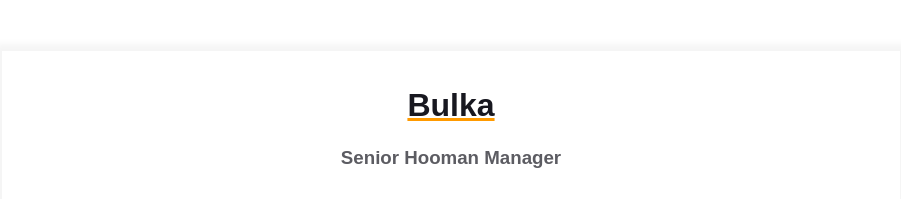
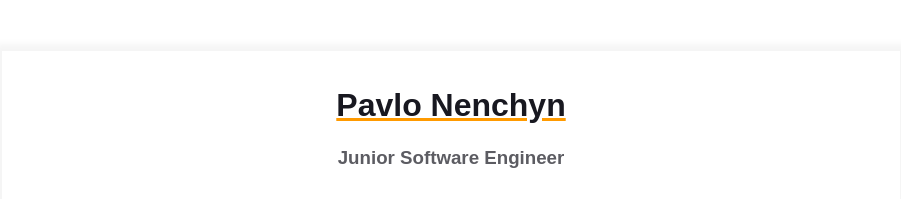
Before and after one commit to Pashanko/homepage, a plain HTML site: page index.html in a window 1280 px wide. Shown: the top 199 px of the page, without its empty margins (189-1090 px from the left). Drawn offline with Linux system fonts and the light colour scheme.

```diff
--- a/index.html
+++ b/index.html
@@ -13,8 +13,8 @@
         <div class="resume">
             <div class="container">
                 <div class="resume__block">
-                    <h1 class="contact-info__header">Bulka</h1>
-                    <h3 class="contact-info__sub-header">Senior Hooman Manager</h3>
+                    <h1 class="contact-info__header">Pavlo Nenchyn</h1>
+                    <h3 class="contact-info__sub-header">Junior Software Engineer</h3>
 
                     <div class="contact_info_container fh">
                         <div class="contact-info__block">
```
